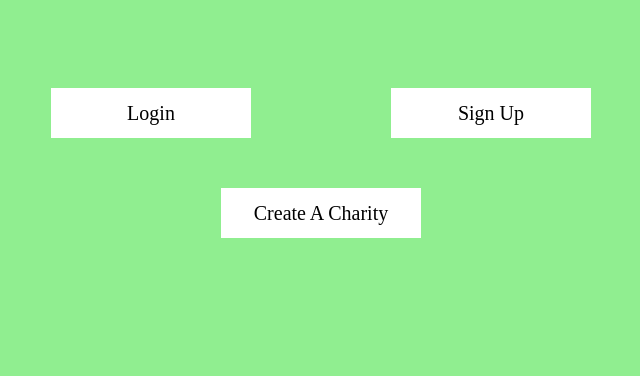
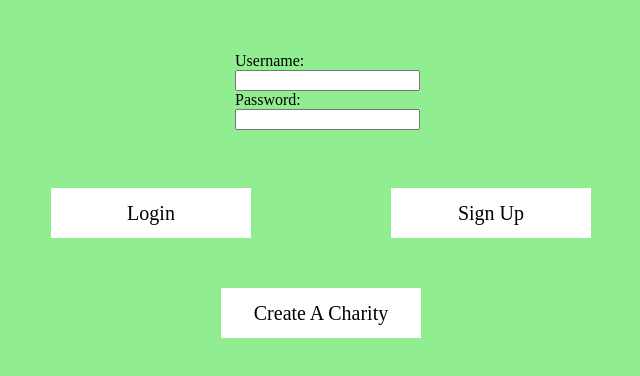
Before and after one commit to rev-v/charityfinder, a plain HTML site: page index.html in a window 1280 px wide. Shown: the part 172-548 px from the top of the page, without its empty margins (349-989 px from the left). Drawn offline with Linux system fonts and the light colour scheme.

Commit message:
added username and password fields

```diff
--- a/index.html
+++ b/index.html
@@ -25,17 +25,22 @@
     .login {
         position: absolute;
         left: 20em;
-        top: 13em;
+        top: 18em;
     }
     .signup {
         position: absolute;
         left: 37em;
-        top: 13em;
+        top: 18em;
     }
     .charity {
         position: absolute;
         left: 28.5em;
-        top: 18em;
+        top: 23em;
+    }
+    .info {
+        position: absolute;
+        left: 36.5em;
+        top: 14em;
     }
     </style>
     <body>
@@ -62,5 +67,13 @@
             <p>Create A Charity</p>
         </div>
         </a>
+
+        <form class = "info">
+            <label>Username:</label> <br>
+            <input type="text"> <br>
+            <label>Password:</label> <br>
+            <input type="text">
+        </form>
+
     </body>
 </html>
```
